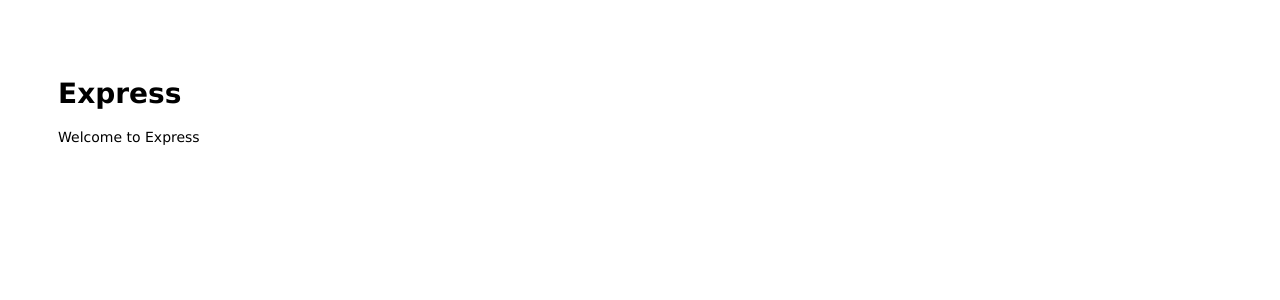
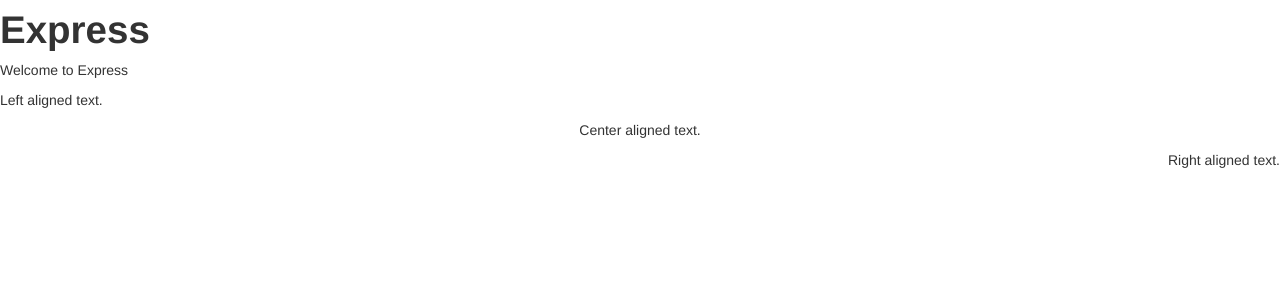
Before and after one commit to 51weekend/dingcan, a Node server app: page / in a window 1280 px wide. Shown: the top 300 px of the page. Run offline with Node 20, Linux system fonts and the light colour scheme.

Commit message:
add twitter bootstrap

```diff
--- a/public/stylesheets/style.css
+++ /dev/null
@@ -1,8 +0,0 @@
-body {
-  padding: 50px;
-  font: 14px "Lucida Grande", Helvetica, Arial, sans-serif;
-}
-
-a {
-  color: #00B7FF;
-}
--- a/views/index.jade
+++ b/views/index.jade
@@ -3,3 +3,6 @@ extends layout
 block content
   h1= title
   p Welcome to #{title}
+  p.text-left Left aligned text.
+  p.text-center Center aligned text.
+  p.text-right Right aligned text.
--- a/views/layout.jade
+++ b/views/layout.jade
@@ -2,6 +2,8 @@ doctype 5
 html
   head
     title= title
-    link(rel='stylesheet', href='/stylesheets/style.css')
+    link(rel='stylesheet', href='/css/bootstrap.min.css', media='screen')
+    script(type="text/javascript", src="http://code.jquery.com/jquery.js")
+    script(type="text/javascript", src="/js/bootstrap.js")
   body
     block content
```
Also changed, not shown: public/css/bootstrap-responsive.css (renamed from public/bootstrap/css/bootstrap-responsive.css), public/css/bootstrap-responsive.min.css (renamed from public/bootstrap/css/bootstrap-responsive.min.css), public/css/bootstrap.css (renamed from public/bootstrap/css/bootstrap.css), public/css/bootstrap.min.css (renamed from public/bootstrap/css/bootstrap.min.css), public/img/glyphicons-halflings-white.png (renamed from public/bootstrap/img/glyphicons-halflings-white.png), public/img/glyphicons-halflings.png (renamed from public/bootstrap/img/glyphicons-halflings.png), public/js/bootstrap.js (renamed from public/bootstrap/js/bootstrap.js), public/js/bootstrap.min.js (renamed from public/bootstrap/js/bootstrap.min.js).
